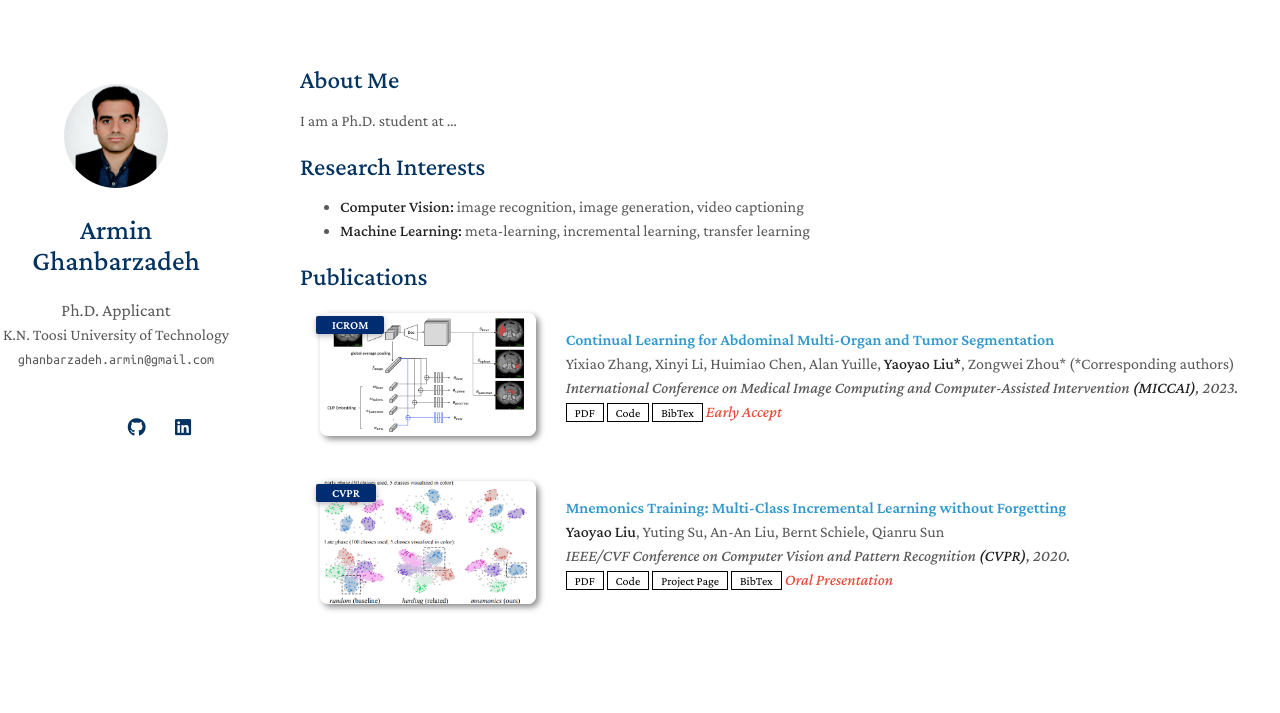
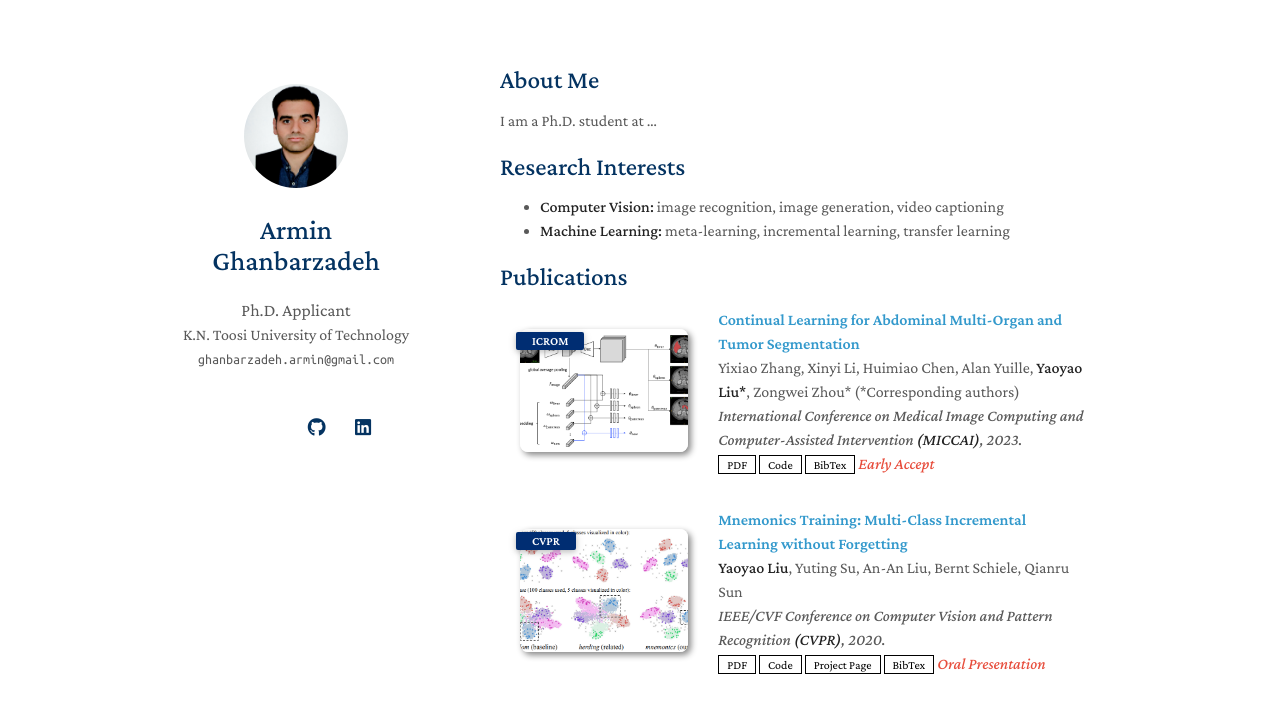
Before and after one commit to ghanbarzadeh/ghanbarzadeh.github.io, a Jekyll site: the page built from index.md, in a window 1280 px wide. Shown: the top 713 px of the page. Built offline with Jekyll 4.4.1, drawn with Linux system fonts in a browser that asks for light colours; nearby versions of some CDN libraries; a style sheet for code colours, icons or effects is not loaded; our own code applies the rules of GitHub Pages for plain Markdown files.

Commit message:
Update minimal-light-no-dark-mode.scss

```diff
--- a/_sass/minimal-light-no-dark-mode.scss
+++ b/_sass/minimal-light-no-dark-mode.scss
@@ -233,7 +233,7 @@ a:hover small {
 }
 
 .wrapper {
-  width:1600px;
+  width:920px;
   margin:0 auto;
 }
 
@@ -353,7 +353,7 @@ header ul a strong {
 }
 
 section {
-  width:1300px;
+  width:600px;
   float:right;
   padding-top:4.0em;
   padding-bottom:50px;
```
